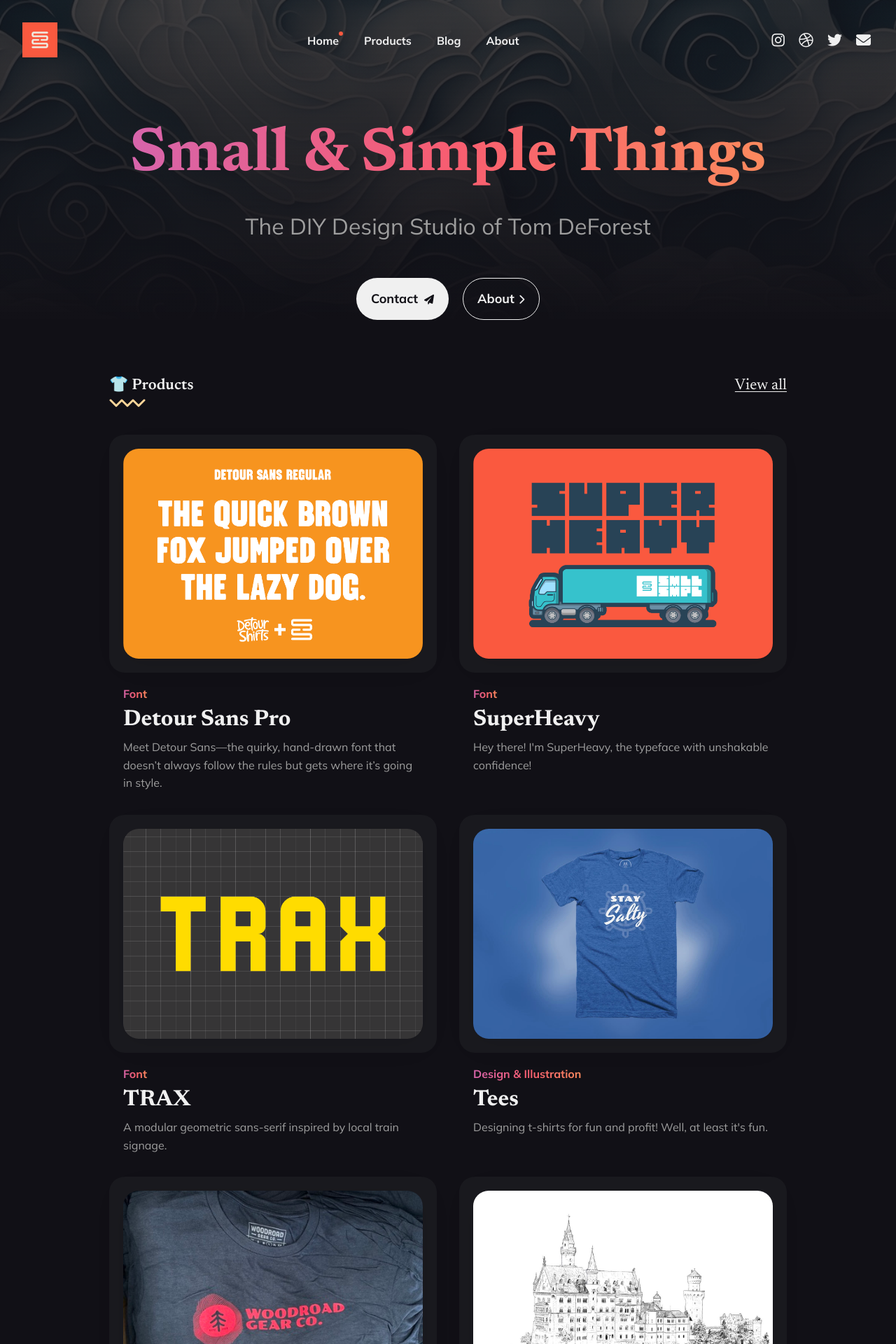
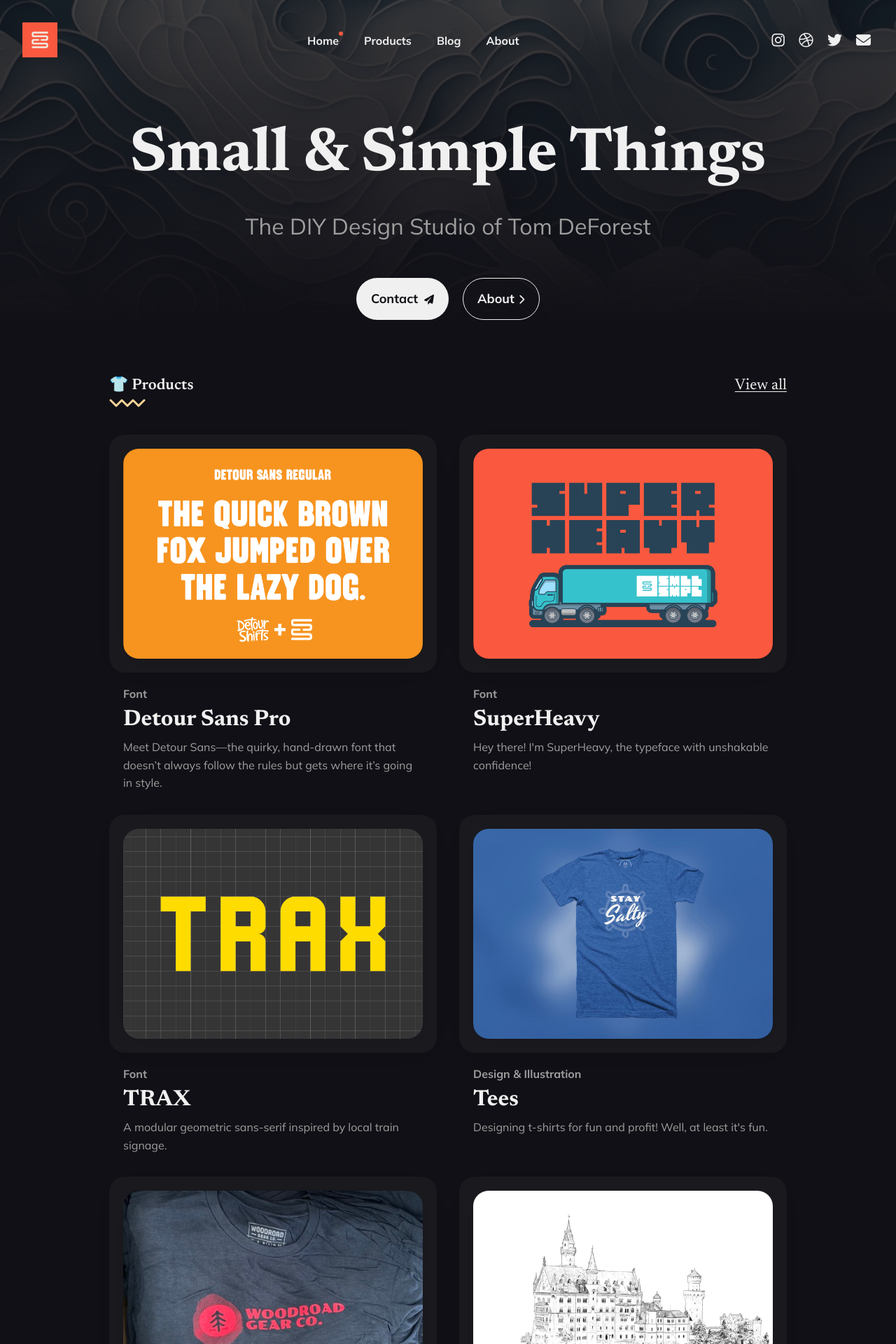
Before and after one commit to tomdeforest/tomdeforest.github.io, a Jekyll site: the page built from index.html, in a window 1280 px wide. Shown: the top 1920 px of the page at 70% size. Built offline with Jekyll 4.4.1, drawn with Linux system fonts in a browser that asks for light colours; the list of posts is cut into pages by our own code.

Commit message:
Removed text gradients.

```diff
--- a/_data/settings.yml
+++ b/_data/settings.yml
@@ -46,7 +46,7 @@ social:
 # Hero Settings
 hero:
   enable: true
-  hero_title: <span>Small & Simple Things</span> # Add the "span" tag to highlight text.
+  hero_title: Small & Simple Things # Add the "span" tag to highlight text.
   hero_description: The DIY Design Studio of Tom DeForest
   hero_image: "/images/paper-art-waves.jpg"
   hero_button_contact: Contact
--- a/_sass/3-modules/_about.scss
+++ b/_sass/3-modules/_about.scss
@@ -4,7 +4,7 @@
     font-size: 16px;
     line-height: 1.2;
     font-weight: 700;
-    background: var(--text-gradient);
-    -webkit-background-clip: text;
-    -webkit-text-fill-color: transparent;
+    // background: var(--text-gradient);
+    // -webkit-background-clip: text;
+    // -webkit-text-fill-color: transparent;
 }
--- a/_sass/3-modules/_projects.scss
+++ b/_sass/3-modules/_projects.scss
@@ -69,9 +69,9 @@
     font-size: 16px;
     line-height: 1.2;
     font-weight: 700;
-    background: var(--text-gradient);
-    -webkit-background-clip: text;
-    -webkit-text-fill-color: transparent;
+    // background: var(--text-gradient);
+    // -webkit-background-clip: text;
+    // -webkit-text-fill-color: transparent;
   }
 
   .project__title {
--- a/_sass/4-layouts/_project.scss
+++ b/_sass/4-layouts/_project.scss
@@ -15,9 +15,9 @@
     font-size: 16px;
     line-height: 1.2;
     font-weight: 700;
-    background: var(--text-gradient);
-    -webkit-background-clip: text;
-    -webkit-text-fill-color: transparent;
+    // background: var(--text-gradient);
+    // -webkit-background-clip: text;
+    // -webkit-text-fill-color: transparent;
   }
 
   .project-info__title {
```
